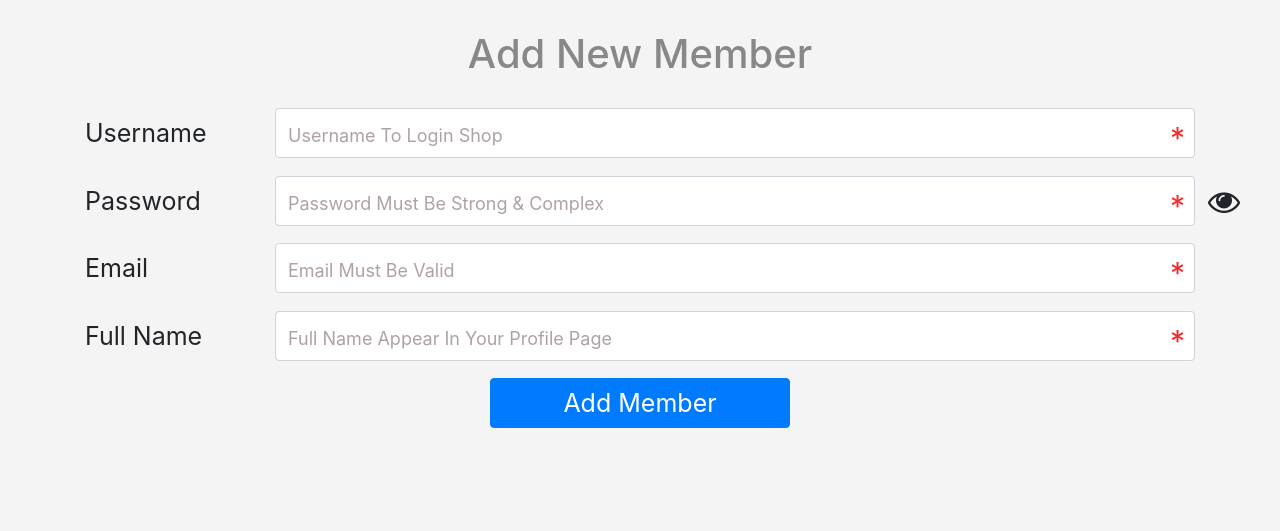
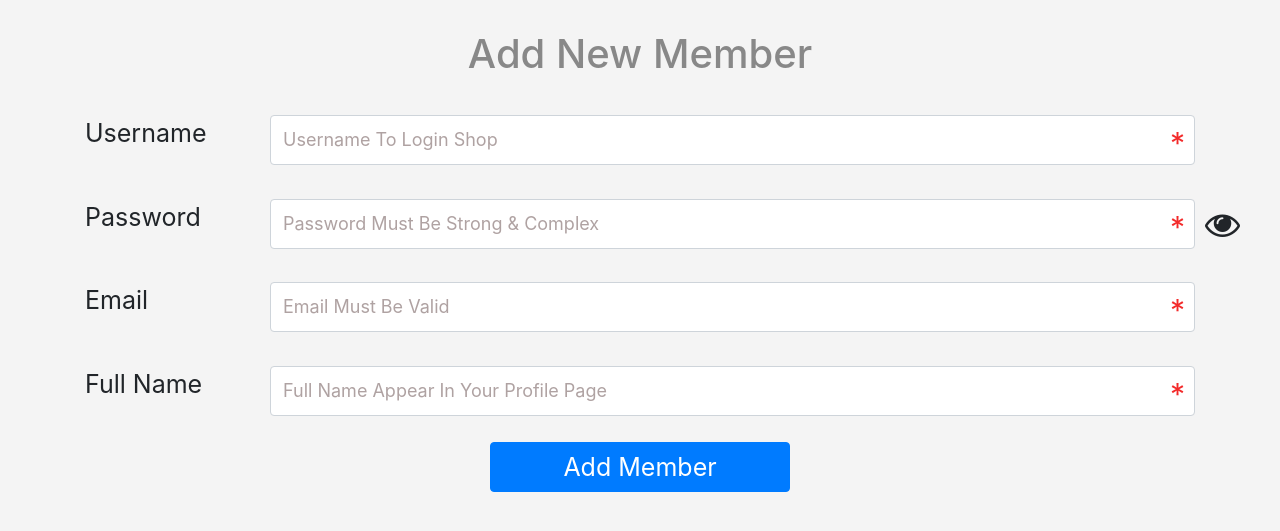
Before and after one commit to A-ElNawawy/e-commerce-php, a PHP site: page /members.php?do=Add in a window 1280 px wide. Shown: the part 56-587 px from the top of the page. Run offline with PHP 8.4, Linux system fonts and the light colour scheme; the visitor is signed in with stand-in values (Sample User, id 1).

Commit message:
removing the id attr. from input fields & including input fields inside label tag

```diff
--- a/admin/layout/css/backend.css
+++ b/admin/layout/css/backend.css
@@ -3,6 +3,16 @@
     background-color: #f4f4f4;
     padding-bottom: 15px;
     /*height: 2000px;*/
+  }
+  .my-label{
+    display: flex;
+    /*color: #f00;*/
+  }
+  .my-label p{
+    padding-left: 0;
+  }
+  .my-label input{
+    padding-top: 0;
   }
 /* end main rulz */
 
@@ -59,15 +69,16 @@ h1{
 .asterisk{
   position: absolute;
   right: 25px;
-  top: 8px;
+  top: 13px;
 
   color: #f32a2a;
   font-size: 30px;
 }
 .show-pass{
   position: absolute;
-  top: 10px;
+  top: 15px;
   right: -30px;
+  font-size: 35px;
 }
 .main-table{
   box-shadow: 0 3px 10px #ccc;
--- a/admin/layout/js/backend.js
+++ b/admin/layout/js/backend.js
@@ -32,7 +32,7 @@ $(function () {
 */
 
 /*=================================================================
-== we want to make focus - blur effect in the input fields
+== we want to make focus/blur effect in the input fields
 == first code with jquery ( but it doesn't work -I don't know why-)
 == second code vanilla JS
 =================================================================*/
@@ -57,7 +57,6 @@ function onInputBlur(){
 ======================================================================*/
 let inputs = document.getElementsByTagName('input');
 for(const input of inputs) {
-  //console.log(input);
   if (input.required === true){
     let span = document.createElement("span");
     span.className = "asterisk";
--- a/admin/members.php
+++ b/admin/members.php
@@ -96,67 +96,63 @@
       <div class="container">
         <form action="?do=Insert" method="POST">
           <div class="form-group row form-group-lg">
-            <label for="username" class="col-sm-2 col-form-label">Username</label>
-            <div class="col-sm-10">
+            <label class="col-sm-12 col-form-label my-label">
+              <p class="col-sm-2">Username</p>
               <input
                 type="text"
                 name="username"
-                id="username"
-                class="form-control"
+                class="col-sm-10 form-control"
                 autocomplete="off"
                 required="required"
                 placeholder="Username To Login Shop"
                 onfocus="onInputFocus(this)"
                 onblur="onInputBlur()"
               />
-            </div>
+            </label>
           </div>
           <div class="form-group row">
-            <label for="newpassword" class="col-sm-2 col-form-label">Password</label>
-            <div class="col-sm-10">
+            <label class="col-sm-12 col-form-label my-label">
+              <p class="col-sm-2">Password</p>
               <input
                 type="password"
                 name="password"
-                id="newpassword"
-                class="form-control"
+                class="col-sm-10 form-control"
                 required="required"
                 placeholder="Password Must Be Strong & Complex"
                 onfocus="onInputFocus(this)"
                 onblur="onInputBlur()"
                 autocomplete="new-password"
               />
-              <i class="show-pass fa fa-eye fa-2x"></i>
-            </div>
+              <i class="show-pass fa fa-eye"></i>
+            </label>
           </div>
           <div class="form-group row">
-            <label for="email" class="col-sm-2 col-form-label">Email</label>
-            <div class="col-sm-10">
+            <label class="col-sm-12 col-form-label my-label">
+              <p class="col-sm-2">Email</p>
               <input
                 type="email"
                 name="email"
-                id="email"
-                class="form-control"
+                class="col-sm-10 form-control"
                 required="required"
                 placeholder="Email Must Be Valid"
                 onfocus="onInputFocus(this)"
                 onblur="onInputBlur()"
               />
-            </div>
+            </label>
           </div>
           <div class="form-group row">
-            <label for="full" class="col-sm-2 col-form-label">Full Name</label>
-            <div class="col-sm-10">
+            <label class="col-sm-12 col-form-label my-label">
+              <p class="col-sm-2">Full Name</p>
               <input
                 type="text"
                 name="full"
-                id="full"
-                class="form-control"
+                class="col-sm-10 form-control"
                 required="required"
                 placeholder="Full Name Appear In Your Profile Page"
                 onfocus="onInputFocus(this)"
                 onblur="onInputBlur()"
               />
-            </div>
+            </label>
           </div>
           <div class="form-group row">
             <div class="col-sm-12">
@@ -266,64 +262,69 @@
               value="<?php echo $userid ?>"
             />
             <div class="form-group row form-group-lg">
-              <label for="username" class="col-sm-2 col-form-label">Username</label>
-              <div class="col-sm-10">
+              <label class="col-sm-12 col-form-label my-label">
+                <p class="col-sm-2">Username</p>
                 <input
                   type="text"
                   name="username"
-                  id="username"
-                  class="form-control"
+                  class="col-sm-10 form-control"
+                  autocomplete="off"
                   required="required"
+                  placeholder="Username To Login Shop"
+                  onfocus="onInputFocus(this)"
+                  onblur="onInputBlur()"
                   value="<?php echo $row['Username'] ?>"
-                  autocomplete="off"
                 />
-              </div>
+              </label>
             </div>
             <div class="form-group row">
-              <label for="newpassword" class="col-sm-2 col-form-label">Password</label>
-              <div class="col-sm-10">
+              <label class="col-sm-12 col-form-label my-label">
+                <p class="col-sm-2">Password</p>
                 <input
-                type="hidden"
-                name="oldpassword"
-                value="<?php echo $row['Password'] ?>"
+                  type="hidden"
+                  name="oldpassword"
+                  value="<?php echo $row['Password'] ?>"
                 />
                 <input
                   type="password"
                   name="newpassword"
-                  id="newpassword"
-                  class="form-control"
+                  class="col-sm-10 form-control"
+                  placeholder="If You Want, Change Your Password"
                   onfocus="onInputFocus(this)"
                   onblur="onInputBlur()"
-                  placeholder="If You Want, Change Your Password"
                   autocomplete="new-password"
                 />
-              </div>
+              </label>
             </div>
             <div class="form-group row">
-              <label for="email" class="col-sm-2 col-form-label">Email</label>
-              <div class="col-sm-10">
+              <label class="col-sm-12 col-form-label my-label">
+                <p class="col-sm-2">Email</p>
                 <input
                   type="email"
                   name="email"
-                  id="email"
-                  class="form-control"
+                  class="col-sm-10 form-control"
                   required="required"
+                  placeholder="Email Must Be Valid"
+                  onfocus="onInputFocus(this)"
+                  onblur="onInputBlur()"
                   value="<?php echo $row['Email'] ?>"
                 />
-              </div>
+              </label>
             </div>
             <div class="form-group row">
-              <label for="full" class="col-sm-2 col-form-label">Full Name</label>
-              <div class="col-sm-10">
+              <label class="col-sm-12 col-form-label my-label">
+                <p class="col-sm-2">Full Name</p>
                 <input
                   type="text"
                   name="full"
-                  id="full"
-                  class="form-control"
+                  class="col-sm-10 form-control"
                   required="required"
+                  placeholder="Full Name Appear In Your Profile Page"
+                  onfocus="onInputFocus(this)"
+                  onblur="onInputBlur()"
                   value="<?php echo $row['FullName'] ?>"
                 />
-              </div>
+              </label>
             </div>
             <div class="form-group row">
               <div class="col-sm-12">
```
Also changed, not shown: admin/categories.php (+25 -31 lines).
